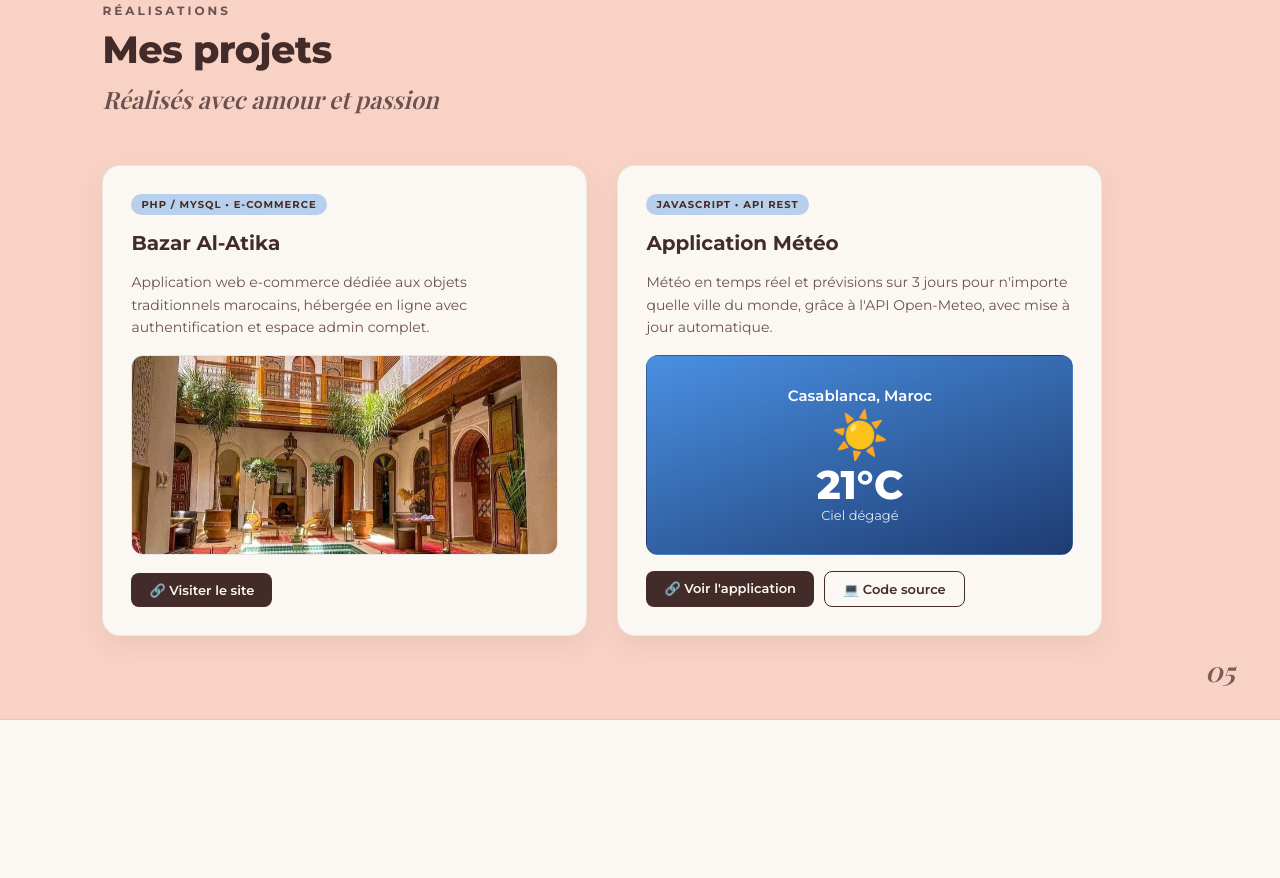
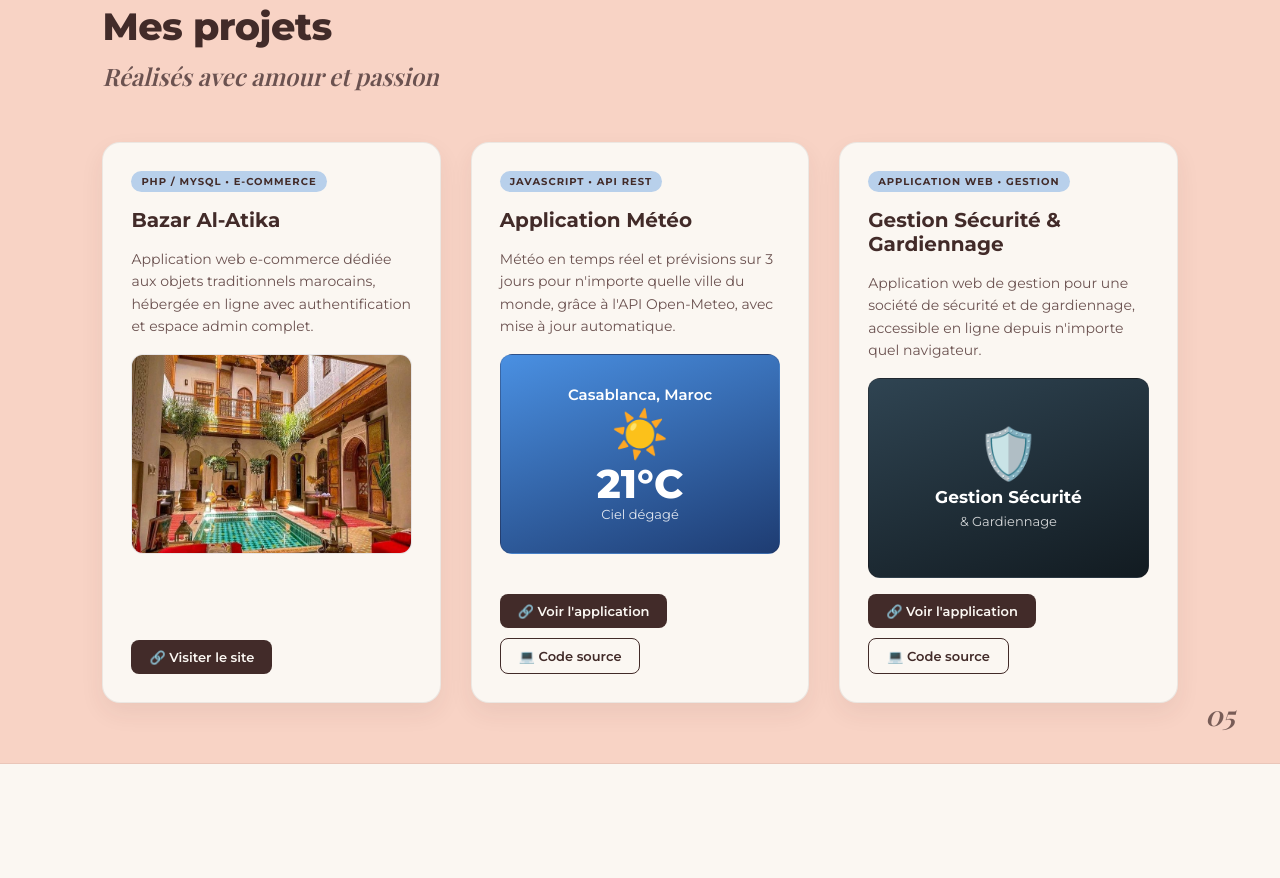
Before and after one commit to salwamouaddab/my-portfolio, a plain HTML site: page index.html in a window 1280 px wide. Shown: the part 3280-4158 px from the top of the page. Drawn offline with nearby package versions, Linux system fonts and the light colour scheme; a web font is replaced by a local one.

```diff
--- a/index.html
+++ b/index.html
@@ -419,7 +419,7 @@
       display: grid;
       grid-template-columns: repeat(auto-fit, minmax(300px, 1fr));
       gap: 30px;
-      max-width: 1000px;
+      max-width: 1100px;
       margin-top: 15px;
     }
 
@@ -488,6 +488,22 @@
     .meteo-preview .mp-icone { font-size: 46px; line-height: 1.2; }
     .meteo-preview .mp-temp  { font-size: 40px; font-weight: 800; line-height: 1; }
     .meteo-preview .mp-desc  { font-size: 13px; opacity: 0.85; }
+
+    /* Aperçu dessiné en CSS pour le projet Gestion Sécurité */
+    .securite-preview {
+      display: flex;
+      flex-direction: column;
+      align-items: center;
+      justify-content: center;
+      gap: 6px;
+      text-align: center;
+      color: #ffffff;
+      background: linear-gradient(160deg, #2f4452, #121b21);
+    }
+
+    .securite-preview .sp-icone { font-size: 50px; line-height: 1.1; }
+    .securite-preview .sp-titre { font-size: 17px; font-weight: 700; }
+    .securite-preview .sp-sous  { font-size: 13px; opacity: 0.8; }
 
     .project-links {
       display: flex;
@@ -743,6 +759,25 @@
         </div>
       </div>
 
+
+      <!-- Projet 3 : Gestion Sécurité & Gardiennage -->
+      <div class="project-card">
+        <span class="project-tag">Application web • Gestion</span>
+        <h4>Gestion Sécurité &amp; Gardiennage</h4>
+        <p>Application web de gestion pour une société de sécurité et de gardiennage, accessible en ligne depuis n'importe quel navigateur.</p>
+
+        <div class="project-img-preview securite-preview" aria-label="Aperçu de l'application de gestion de sécurité et gardiennage">
+          <span class="sp-icone">🛡️</span>
+          <span class="sp-titre">Gestion Sécurité</span>
+          <span class="sp-sous">&amp; Gardiennage</span>
+        </div>
+
+        <div class="project-links">
+          <a href="https://salwamouaddab.github.io/gestion_securite_gardiennage/" target="_blank" rel="noopener">🔗 Voir l'application</a>
+          <a class="secondaire" href="https://github.com/salwamouaddab/gestion_securite_gardiennage" target="_blank" rel="noopener">💻 Code source</a>
+        </div>
+      </div>
+
     </div>
 
     <div class="page-number">05</div>
```
